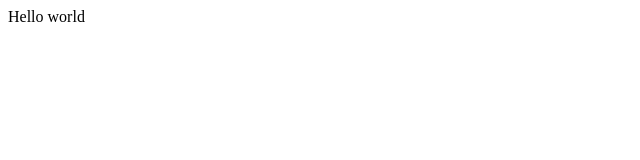
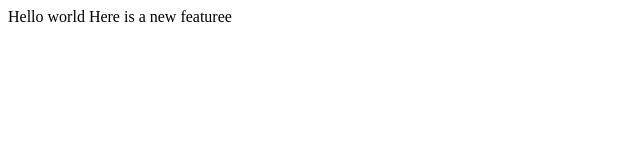
Before and after one commit to desene95/lecture1, a plain HTML site: page index.html in a window 1280 px wide. Shown: the whole page, without its empty margins (0-640 px from the left). Drawn offline with Linux system fonts and the light colour scheme.

Commit message:
Added a new line

```diff
--- a/index.html
+++ b/index.html
@@ -5,5 +5,6 @@
 </head>
 <body>
 	Hello world
+	Here is a new featuree
 </body>
 </html>
```
